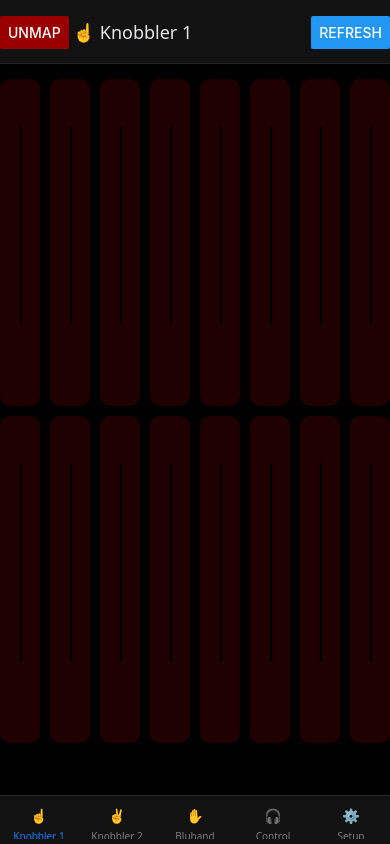
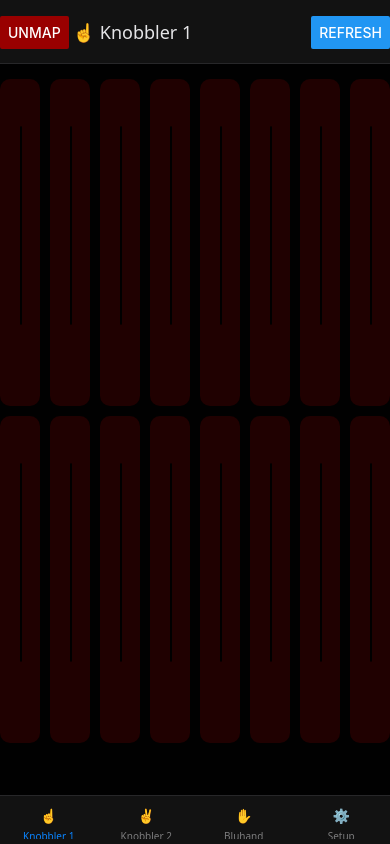
Before and after one commit to zsteinkamp/knobbler-native, a React Native app: screen / in a window 390 px wide. Built offline with nearby package versions, Linux system fonts and the light colour scheme; what react-native-zeroconf would draw is missing.

Commit message:
comment control for now

```diff
--- a/App.jsx
+++ b/App.jsx
@@ -55,10 +55,10 @@ const MyTabs = createBottomTabNavigator({
       screen: BluhandScreen,
       options: titleOptions('bluhand'),
     },
-    Control: {
+    /*Control: {
       screen: ControlScreen,
       options: titleOptions('control'),
-    },
+    },*/
     Setup: {
       screen: SetupScreen,
       options: titleOptions('setup'),
```
